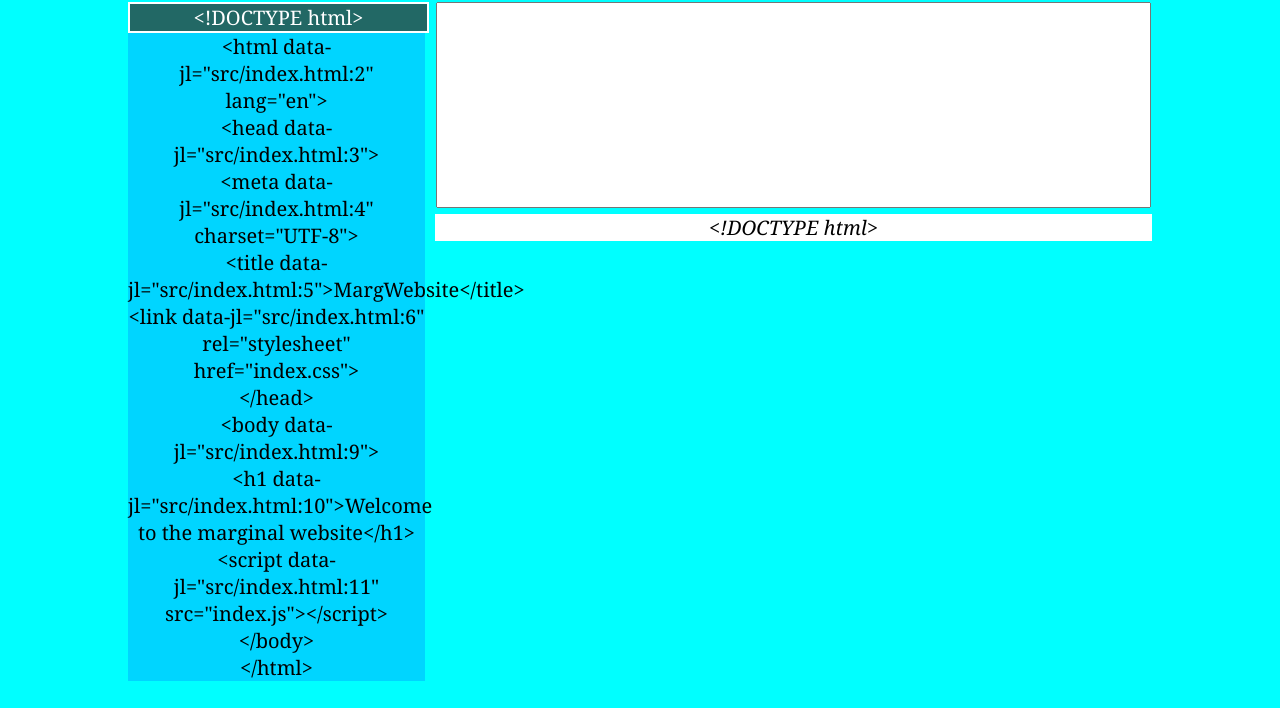
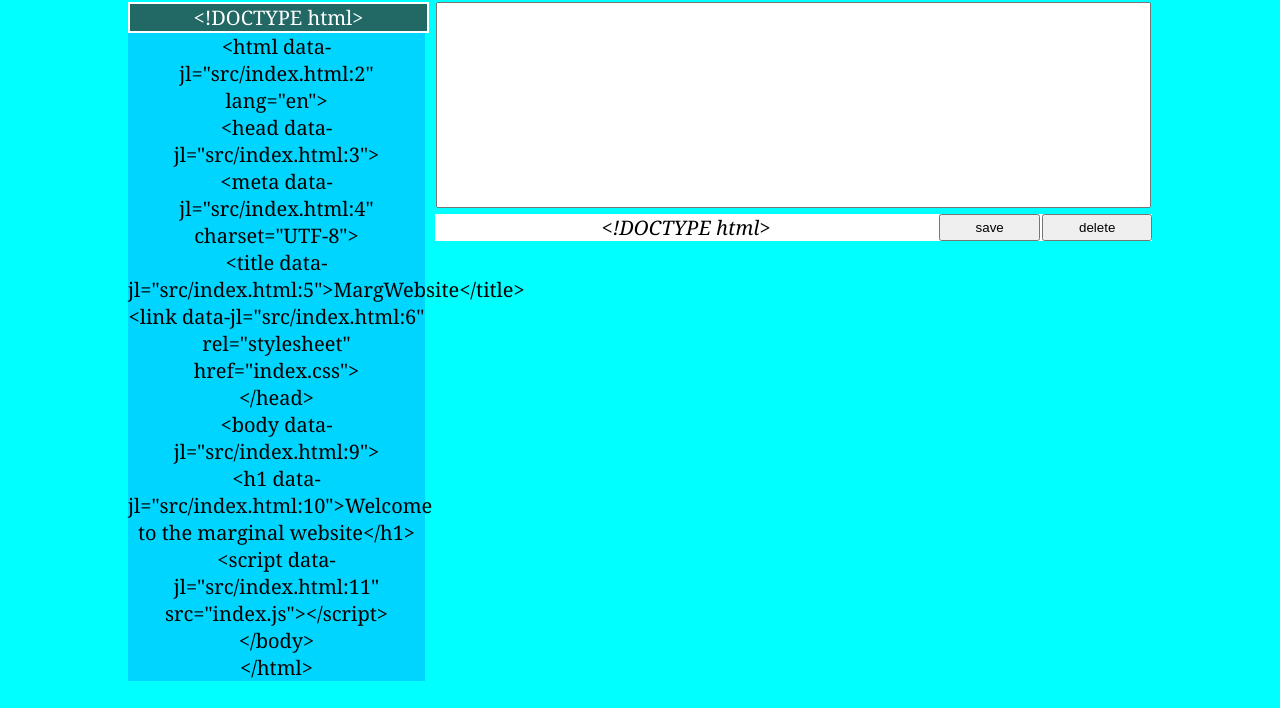
Before and after one commit to JamesHertz/MargWebsite, a plain HTML site: page src/index.html in a window 1280 px wide. Shown: the part 92-800 px from the top of the page. Drawn offline with Linux system fonts and the light colour scheme; no server answers.

Commit message:
delete and save implemented

```diff
--- a/src/index.css
+++ b/src/index.css
@@ -17,18 +17,16 @@ body{
     background-color: #000*/
 }
 
-#editor-pane{
-    /*later on*/
-}
-
-
 #editor{
     resize: none;
     width: 99%;
     height: 200px;
 }
 
-#editor-info{
+#edit-tools{
+    display: grid;
+    grid-template-columns: 70% auto auto;
+    gap: 2px;
     background-color: white;
 }
 
@@ -50,7 +48,7 @@ body{
 .file.selected{
     color: white;
     border: 2px solid white;
-    background-color: #226865
+    background-color: #226865 /*sugestion green*/
 }
 
 .file:hover {
--- a/src/index.js
+++ b/src/index.js
@@ -1,3 +1,31 @@
+function handleAction(state, action) {
+    if (!action.type) return Object.assign(state, action)
+    switch (action.type) {
+        case 'delete': {
+            let { selectedFile, files } = state
+            files = files.filter(file => file != selectedFile)
+            fetchOK(`/${selectedFile}`, { method: 'DELETE' }).catch(console.log)
+            return Object.assign(state, { selectedFile: files[0], files })
+        }
+        case 'save': {
+            let { selectedFile, fileContent } = state
+            fetchOK(`/${selectedFile}`, {
+                body: fileContent, method: 'PUT'
+            }).catch(console.log)
+        }
+            break;
+
+    }
+    return state
+}
+
+function fetchOK(url, options) {
+    return fetch(url, options).then(response => {
+        if (response.status < 400) return response;
+        else throw new Error(response.statusText);
+    });
+}
+
 function elt(type, props, ...children) {
     let dom = document.createElement(type);
     if (props) Object.assign(dom, props);
@@ -8,50 +36,12 @@ function elt(type, props, ...children) {
     return dom;
 }
 
-function fetchOK(url, options) {
-    return fetch(url, options).then(response => {
-        if (response.status < 400) return response;
-        else throw new Error(response.statusText);
-    });
-}
-
-
-
-class InfoPane {
-    constructor() {
-        this.file = elt('em')
-        this.dom = elt('div', { id: 'editor-info' }, this.file)
-    }
-
-    syncState(state) {
-        this.file.textContent = state.selected
-    }
-}
-
-class Editor {
-
-    constructor() {
-        this.dom = elt('textarea', { id: 'editor' })
-    }
-
-    syncState({ selected }) {
-        if (this.selected === selected) return
-        fetchOK(`/${selected}`).then(
-            async res => {
-                this.dom.value = await res.text()
-                this.dom.scrollTop = 0 // detail
-                this.selected = selected
-            }
-        ).catch(console.log)
-    }
-}
-
-
 function renderFile(file, dispatch) {
     return elt('div',
         {
             className: 'file',
-            onclick: () => dispatch({ selected: file })
+            onclick: () =>
+                dispatch({ selectedFile: file })
         }, file
     )
 }
@@ -65,7 +55,7 @@ class FilePane {
         this.fileComps = Object.create(null)
     }
 
-    syncState({files, selected}){
+    syncState({ files, selectedFile }) {
         if (this.files != files) {
             this.dom.textContent = ''
             this.dom.append(...files.map(
@@ -78,28 +68,110 @@ class FilePane {
             this.files = files
         }
 
-        if(this.selected != selected){
-            if(this.selected)
-                this.fileComps[this.selected].classList.remove('selected')
-            this.fileComps[selected].classList.add('selected')
-            this.selected = selected
+        if (this.selectedFile != selectedFile) {
+            if (this.selectedFile)
+                this.fileComps[this.selectedFile].classList.remove('selected')
+            this.fileComps[selectedFile].classList.add('selected')
+            this.selectedFile = selectedFile
         }
     }
 
 }
 
+class Editor {
+
+    constructor(dispatch) {
+        let dom = elt('textarea', { id: 'editor' })
+        dom.addEventListener('change', () => {
+            dispatch({fileContent: dom.value})
+        })
+        this.dom = dom
+        this.dispatch = dispatch
+    }
+
+    syncState({ selectedFile }) {
+        if (this.selectedFile === selectedFile) return
+        fetchOK(`/${selectedFile}`).then(
+            async res => {
+                let fileContent = await res.text()
+                this.dom.value = fileContent
+                this.dom.scrollTop = 0 // detail
+                this.selectedFile = selectedFile
+                this.dispatch({fileContent})
+            }
+        ).catch(console.log)
+    }
+}
+
+
+class InfoPane {
+    constructor() {
+        this.dom = elt('em')
+        //this.dom = elt('div', { id: 'editor-info' }, this.file)
+    }
+
+    syncState(state) {
+        this.dom.textContent = state.selectedFile
+    }
+}
+
+
+class Delete {
+    constructor(dispatch) {
+        this.dom = elt(
+            'button',
+            {
+                className: 'edit-button',
+                onclick: () => dispatch({ type: 'delete' })
+            },
+            'delete'
+
+        )
+    }
+
+    syncState() { }
+
+}
+
+class Save {
+    constructor(dispatch) {
+        this.dom = elt(
+            'button',
+            {
+                className: 'edit-button',
+                onclick: () => dispatch({ type: 'save' })
+            },
+            'save'
+        )
+    }
+
+    syncState() { }
+}
 
 class MargApp {
     constructor(init_state, dispatch) {
         let filePane = new FilePane(dispatch)
-        let editcomp = [new Editor(), new InfoPane()]
-        this.components = [filePane, ...editcomp]
+        let editor = new Editor(dispatch)
+        let editTools = [InfoPane, Save, Delete]
+
+        this.components = [filePane, editor]
 
         this.dom = elt(
             'div', { id: 'main-pane' },
             filePane.dom,
             elt('div', { id: 'editor-pane' },
-                ...editcomp.map(c => c.dom)
+                editor.dom,
+                elt('div',
+                    { id: 'edit-tools' },
+                    ...editTools.map(
+                        builder => {
+                            let tool = new builder(dispatch)
+                            this.components.push(tool)
+                            return tool.dom
+                        }
+                    )
+
+                )
             )
         )
         this.syncState(init_state)
@@ -118,9 +190,9 @@ async function getFiles() {
 
 function runApp() {
     getFiles().then(files => {
-        let state = { files, selected: files[0] }, app;
+        let state = { files, selectedFile: files[0] }, app;
         app = new MargApp(state, function (action) {
-            state = Object.assign(state, action)
+            state = handleAction(state, action)
             app.syncState(state)
         })
         document.body.appendChild(app.dom)
```
